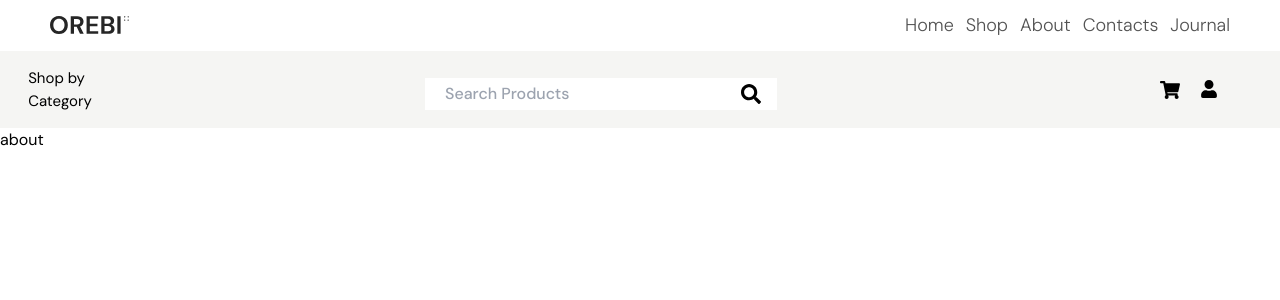
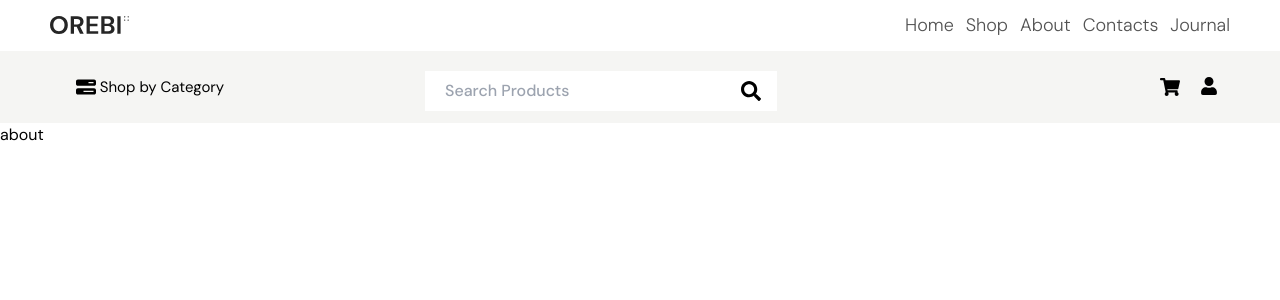
Before and after one commit to Shahriar-30/eCommerce-MERN_Stack-practice, a React (Vite) app: page /about in a window 1280 px wide. Shown: the top 300 px of the page. Built offline with nearby package versions, Linux system fonts and the light colour scheme.

Commit message:
Header Responsive Done

```diff
--- a/src/Components/header/catagory/CataBTN.jsx
+++ b/src/Components/header/catagory/CataBTN.jsx
@@ -5,11 +5,10 @@ import HeaderBTN from "../../layout/HeaderBTN";
 function CataBTN() {
   return (
     <>
-    <HeaderBTN txt={'Shop by Category'} btn={<FaBarsProgress className="text-xl" />} />
-      {/* <div className="w-full flex gap-1 items-center justify-center rounded-sm p-1 px-2 hover:bg-gray hover:text-white  duration-500 cursor-pointer">
+      <div className="w-full lg:w-[200px] flex gap-1 items-center justify-center rounded-sm p-1 px-2 hover:bg-gray hover:text-white  duration-500 cursor-pointer">
         <FaBarsProgress className="text-xl" />
         <p className="select-none font-normal text-[15px]">Shop by Category</p>
-      </div> */}
+      </div>
     </>
   );
 }
--- a/src/Components/header/input/Input.jsx
+++ b/src/Components/header/input/Input.jsx
@@ -7,7 +7,7 @@ function Input() {
       <div className=" bg-white flex items-center justify-center mt-2 px-2">
         <input
           type="text"
-          className="w-[300px] px-3 py-1 font-medium rounded-sm outline-none"
+          className="w-[300px] px-3 py-1 lg:py-2 font-medium rounded-sm outline-none"
           placeholder="Search Products"
         />
         <div className="cursor-pointer  px-2 py-1">
--- a/src/Components/header/otherBTN/Cart/CartTotal.jsx
+++ b/src/Components/header/otherBTN/Cart/CartTotal.jsx
@@ -9,7 +9,7 @@ function CartTotal() {
                 Subtotal: <p className='text-black font-bold'>$44.00</p>
             </div>
             <div className='w-full font-bold  flex gap-1'>
-                <Button txt={'View Cart'} className={'w-full p-4 bg-white text-black border-2 rounded'} />
+                <button className={'w-full p-4  bg-white border-2 rounded text-black'}>View Cart</button>
                 <Button txt={'Checkout'} className={'w-full p-4 rounded'} />
             </div>
         </div>
--- a/src/Components/header/otherBTN/profile/ProfileContainer.jsx
+++ b/src/Components/header/otherBTN/profile/ProfileContainer.jsx
@@ -4,7 +4,7 @@ import LinkPage from "../../../layout/LinkPage";
 function ProfileContainer() {
   return (
     <>
-      <div className=" bg-Bg absolute top-[40px] right-0">
+      <div className="w-[180px] bg-Bg absolute top-[40px] right-0">
         <div className="bg-black p-1 px-4 ">
           <LinkPage
             path={"/"}
```
